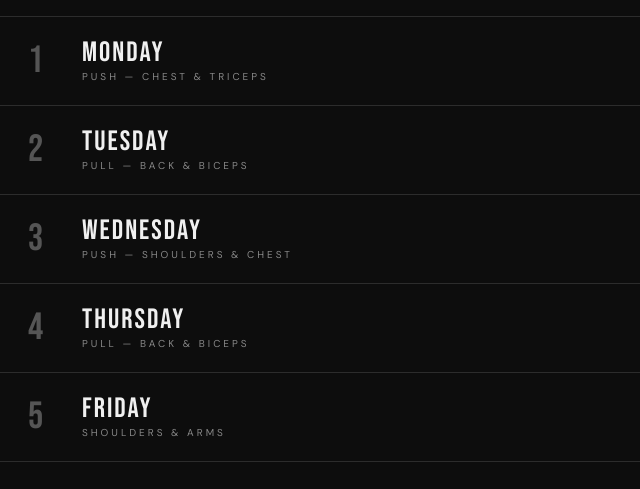
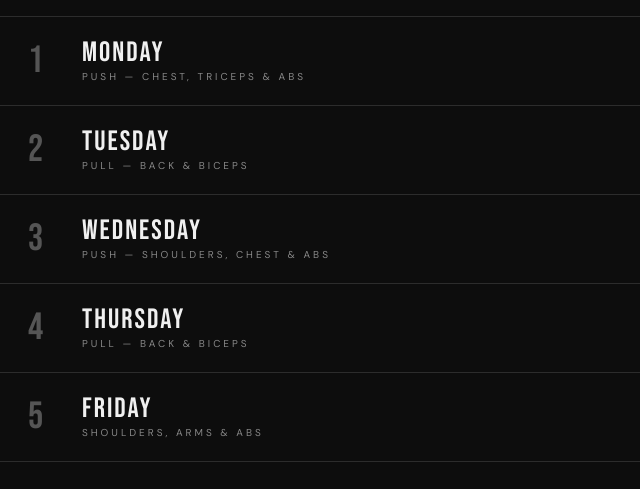
Before and after one commit to kitty4422r/Workout, a plain HTML site: page index.html in a window 1280 px wide. Shown: the part 172-661 px from the top of the page, 0-640 px from the left. Drawn offline with Linux system fonts and the light colour scheme.

Commit message:
Add files via upload

```diff
--- a/index.html
+++ b/index.html
@@ -646,13 +646,15 @@ const DAYS = [
     // Chest: 7 sets (Mon) + 5 sets (Wed) = 12/week ✓
     // Triceps: 6 sets (Mon) + 6 sets (Wed) = 12/week ✓
     // Session total: 10 sets — at diminishing returns cap ✓
-    id: 0, name: 'Monday', type: 'Push — Chest & Triceps', tag: 'push',
+    id: 0, name: 'Monday', type: 'Push — Chest, Triceps & Abs', tag: 'push',
     exercises: [
       { name: 'Chest Press Machine', sets: 4, reps: '6–10 reps', rest: 90 },
       { name: 'Incline Chest Press Machine', sets: 3, reps: '8–12 reps', rest: 90 },
       { name: 'Pec Deck Fly', sets: 3, reps: '10–14 reps', rest: 60 },
       { name: 'Tricep Pulldown — Rope', sets: 3, reps: '10–14 reps', rest: 60 },
       { name: 'Tricep Pulldown — Bar', sets: 3, reps: '10–14 reps', rest: 60 },
+      { name: 'High Pulley Ab Crunch', sets: 3, reps: '12–15 reps', rest: 45 },
+      { name: 'Oblique Side Bend', sets: 2, reps: '12–15 reps each side', rest: 45 },
     ]
   },
   {
@@ -672,7 +674,7 @@ const DAYS = [
     // Shoulders: 6 sets (Wed) + 6 sets (Fri) = 12/week ✓
     // Triceps: 6 sets (Wed) — 2nd session splits weekly vol ✓
     // Session total: 10 sets — at cap ✓
-    id: 2, name: 'Wednesday', type: 'Push — Shoulders & Chest', tag: 'push',
+    id: 2, name: 'Wednesday', type: 'Push — Shoulders, Chest & Abs', tag: 'push',
     exercises: [
       { name: 'Arnold Press', sets: 4, reps: '8–12 reps', rest: 90 },
       { name: 'Lateral Raise', sets: 3, reps: '12–15 reps', rest: 60 },
@@ -680,6 +682,8 @@ const DAYS = [
       { name: 'Pec Deck Fly', sets: 2, reps: '12–15 reps', rest: 60 },
       { name: 'Tricep Pulldown — Rope', sets: 3, reps: '10–14 reps', rest: 60 },
       { name: 'Tricep Pulldown — Bar', sets: 3, reps: '10–14 reps', rest: 60 },
+      { name: 'High Pulley Ab Crunch', sets: 3, reps: '12–15 reps', rest: 45 },
+      { name: 'Oblique Side Bend', sets: 2, reps: '12–15 reps each side', rest: 45 },
     ]
   },
   {
@@ -700,7 +704,7 @@ const DAYS = [
     // Biceps gets a 3rd touch — optional extra volume day
     // Triceps — light 3rd touch
     // Session total: 9 sets ✓
-    id: 4, name: 'Friday', type: 'Shoulders & Arms', tag: 'arms',
+    id: 4, name: 'Friday', type: 'Shoulders, Arms & Abs', tag: 'arms',
     exercises: [
       { name: 'Arnold Press', sets: 3, reps: '8–12 reps', rest: 90 },
       { name: 'Lateral Raise', sets: 3, reps: '12–15 reps', rest: 60 },
@@ -708,6 +712,8 @@ const DAYS = [
       { name: 'Hammer Curl', sets: 2, reps: '10–12 reps', rest: 60 },
       { name: 'Tricep Pulldown — Rope', sets: 3, reps: '10–14 reps', rest: 60 },
       { name: 'Tricep Pulldown — Bar', sets: 3, reps: '10–14 reps', rest: 60 },
+      { name: 'High Pulley Ab Crunch', sets: 3, reps: '12–15 reps', rest: 45 },
+      { name: 'Oblique Side Bend', sets: 3, reps: '12–15 reps each side', rest: 45 },
     ]
   },
 ];
```
